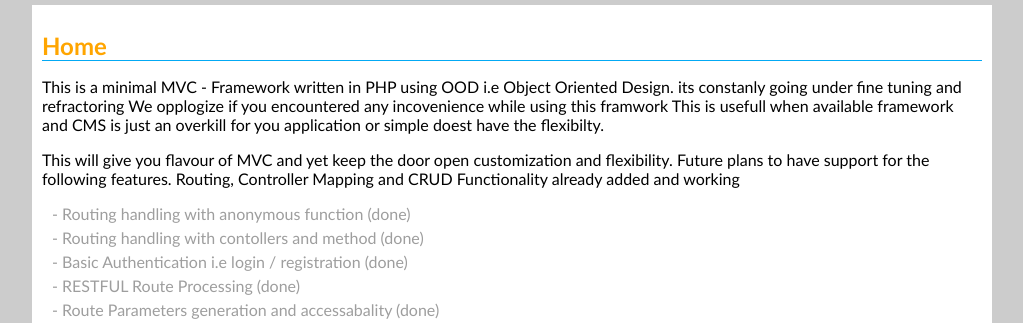
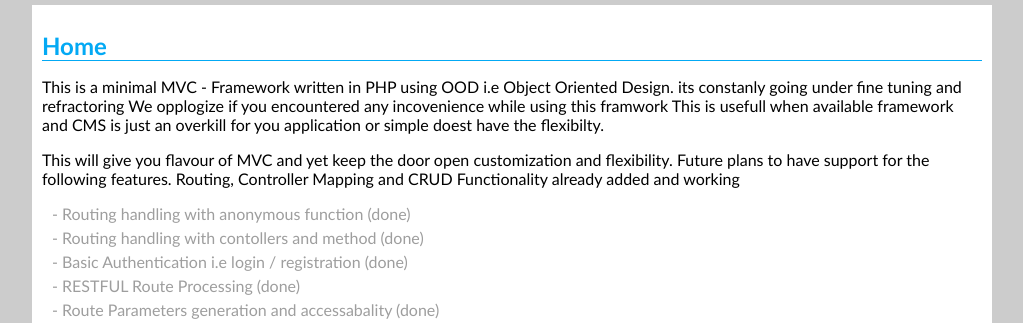
Before and after one commit to salmaniz82/spark-test, a PHP site: page / in a window 1280 px wide. Shown: the part 89-412 px from the top of the page, without its empty margins (128-1151 px from the left). Run offline with PHP 8.4, Linux system fonts and the light colour scheme; data comes from the database, SQL or seed files in the repository.

Commit message:
page heading back to default

```diff
--- a/pages/page.php
+++ b/pages/page.php
@@ -10,7 +10,7 @@
 
 		<?php if(isset($page['title'])) { ?>
 
-				<h1 class="page-title" style="color: orange"><?= ucwords($page['title']); ?></h1>
+				<h1 class="page-title"><?= ucwords($page['title']); ?></h1>
 
 		<?php }?>
 
```
